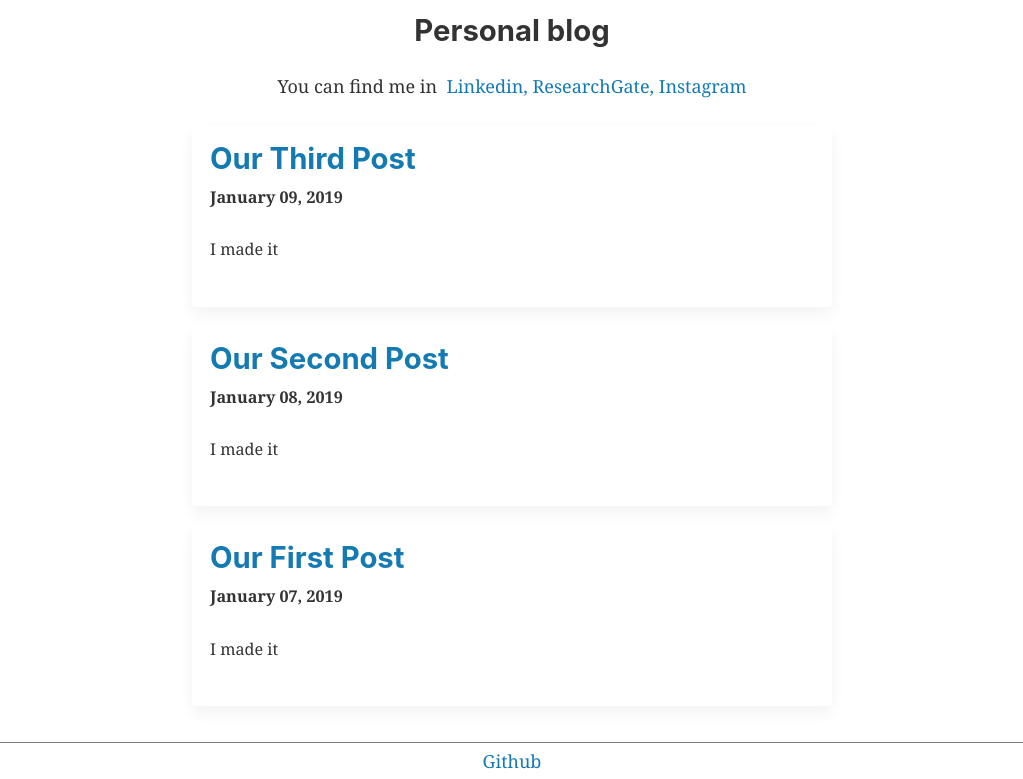
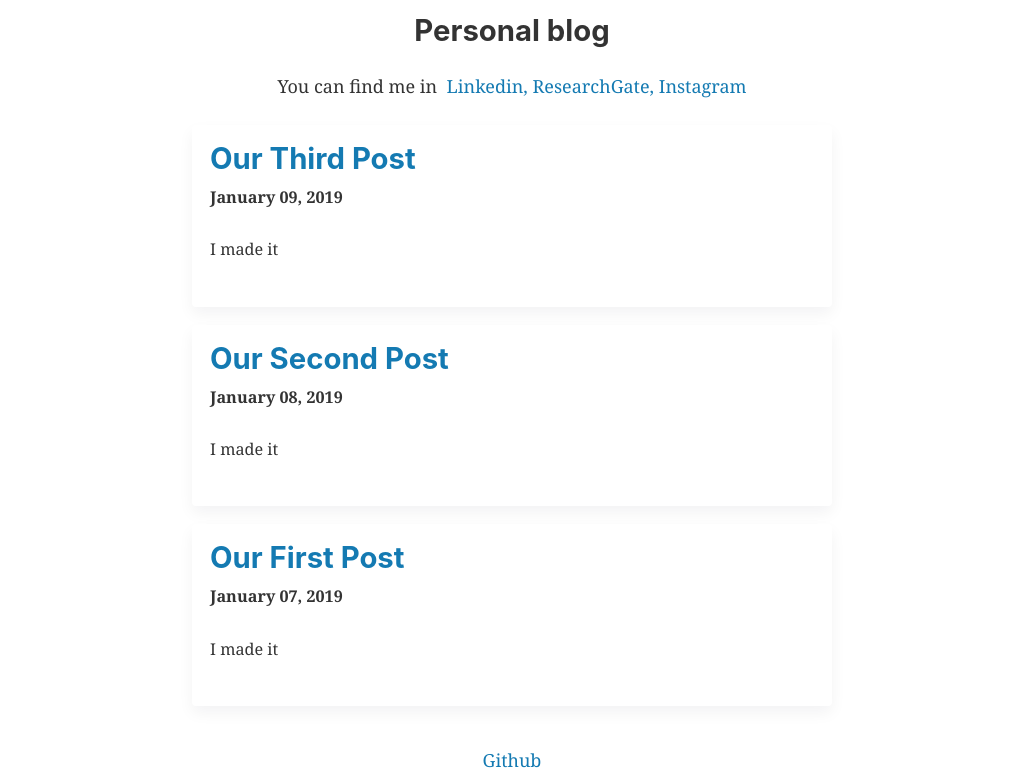
Before and after one commit to raoufswe/gatsby-blog, a Gatsby site: page / in a window 1280 px wide. Shown: the part 85-864 px from the top of the page, without its empty margins (128-1151 px from the left). Built offline with nearby package versions, Linux system fonts and the light colour scheme; Gatsby itself is replaced by a stand-in of ours.

Commit message:
Update layout.js

```diff
--- a/src/components/layout.js
+++ b/src/components/layout.js
@@ -9,7 +9,6 @@ import './layout.css'
 
 const Footer = styled.footer `
   text-align: center;
-  border-top: 1px solid grey;
   padding-top: 5px;
   padding-bottom: 5px;
 a{
```
